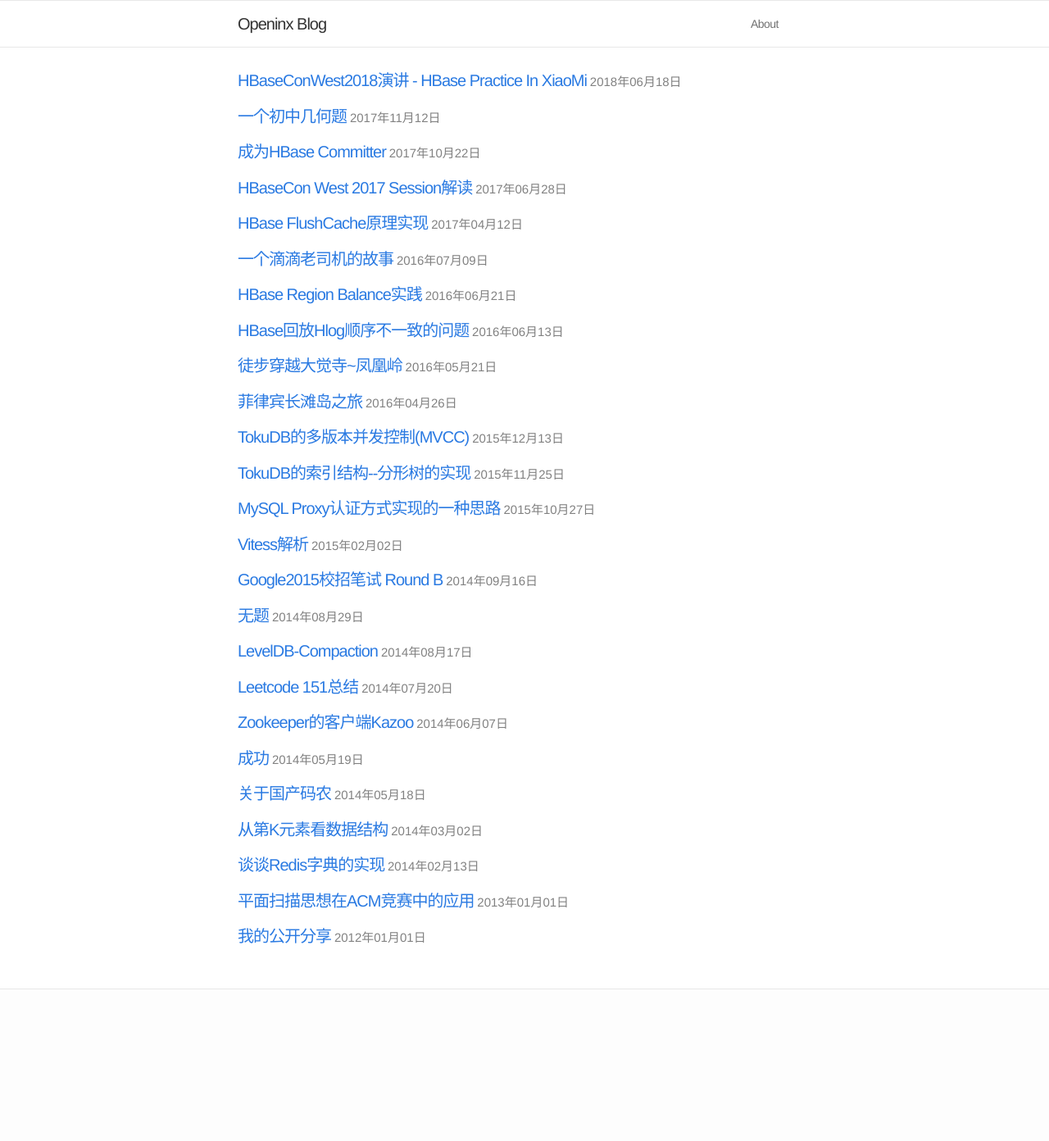
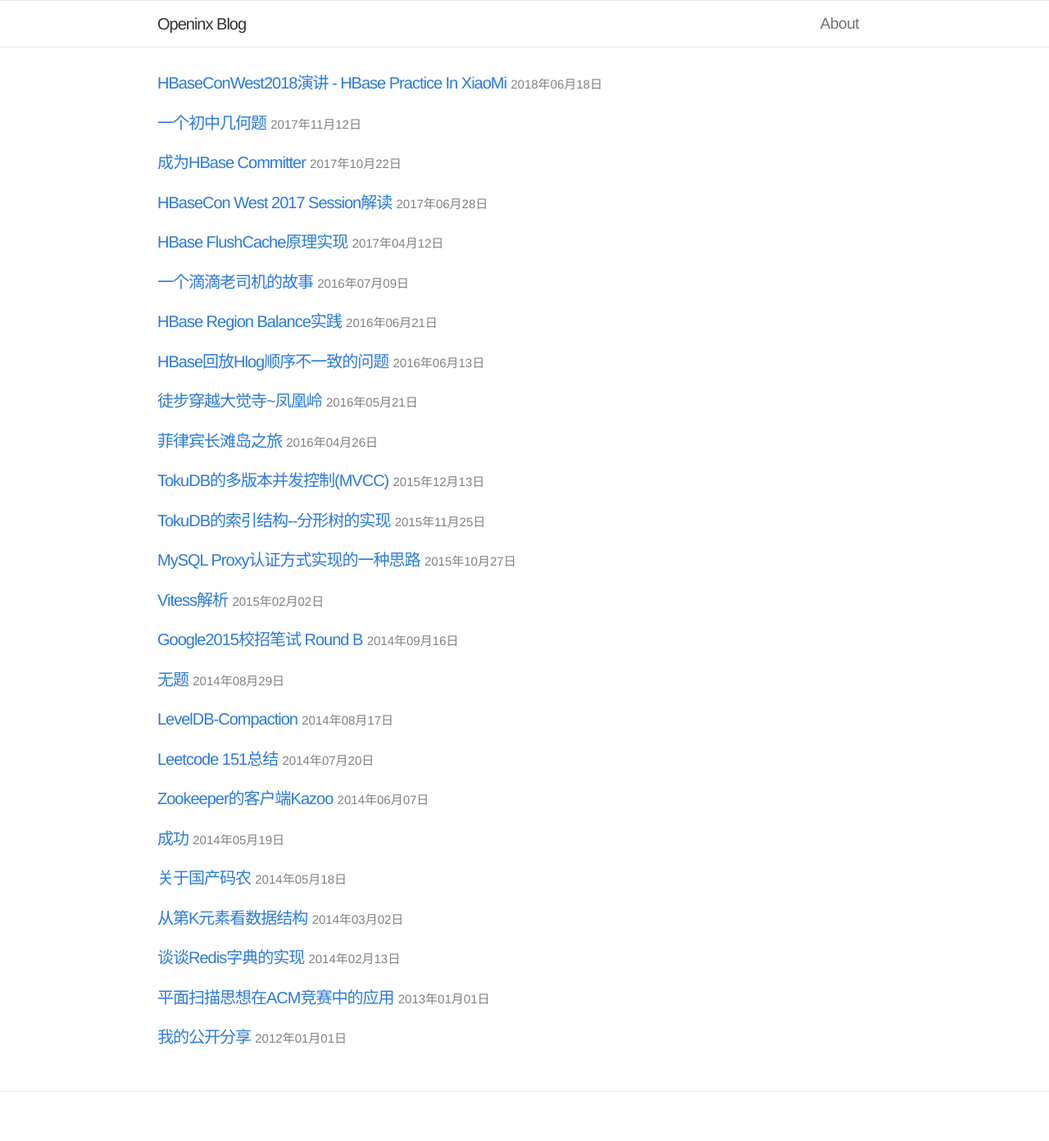
Before and after one commit to SteNicholas/openinx.github.io, a Jekyll site: the page built from index.html, in a window 1280 px wide. Shown: the whole page at 82% size. Built offline with Jekyll 4.4.1, drawn with Linux system fonts in a browser that asks for light colours; Markdown is read by kramdown in place of the engine named in the settings; before the commit the page ends 1267 px from its top, so only the background shows below that.

Commit message:
Fix the style

```diff
--- a/css/main.css
+++ b/css/main.css
@@ -10,7 +10,7 @@ html, body { height: 100%; }
 
 body {
   font-family: Helvetica, Arial, sans-serif;
-  font-size: 14px;
+  font-size: 19px;
   line-height: 1.5;
   font-weight: 300;
   background-color: #fdfdfd;
@@ -44,7 +44,7 @@ a:visited { color: #205caa; }
 .wrap:after { content:""; display:table; }
 .wrap:after { clear: both; }
 .wrap {
-  max-width: 700px;
+  width: 70%;
   padding: 0 30px;
   margin: 0 auto;
   zoom: 1;
```
